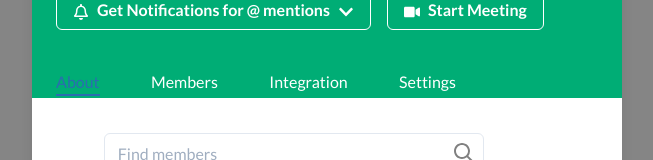
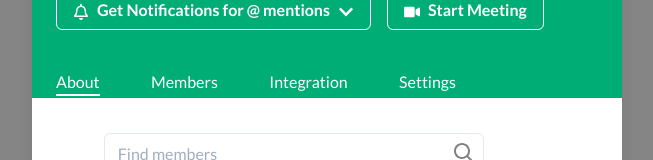
Before and after one commit to zurichat/zc_plugin_channels, a React (Create React App) app in the folder frontend/: page /channel-detail in a window 1280 px wide. Shown: the part 208-368 px from the top of the page, without its empty margins (313-966 px from the left). Built offline with nearby package versions, Linux system fonts and the light colour scheme.

Commit message:
changed tab color

```diff
--- a/frontend/src/components/channelDetailsAndSetting/channelDetailsAndSettings.jsx
+++ b/frontend/src/components/channelDetailsAndSetting/channelDetailsAndSettings.jsx
@@ -44,11 +44,10 @@ const ChannelDetails = () => {
         isOpen={onOpen}
         onClose={onClose}
         size="lg"
-        colorScheme="whiteAlpha"
       >
         <ModalOverlay />
         <ModalContent p={0} mt="8rem" maxW="590px" height="882px">
-          <Tabs>
+          <Tabs colorScheme="#fff">
             <ModalHeader
               pt={3}
               pb={2}
@@ -117,7 +116,7 @@ const ChannelDetails = () => {
                 </Stack>
 
                 <Box w={400}>
-                  <TabsRows />
+                  <TabsRows colorScheme="white"/>
                 </Box>
               </Box>
             </ModalHeader>
```
